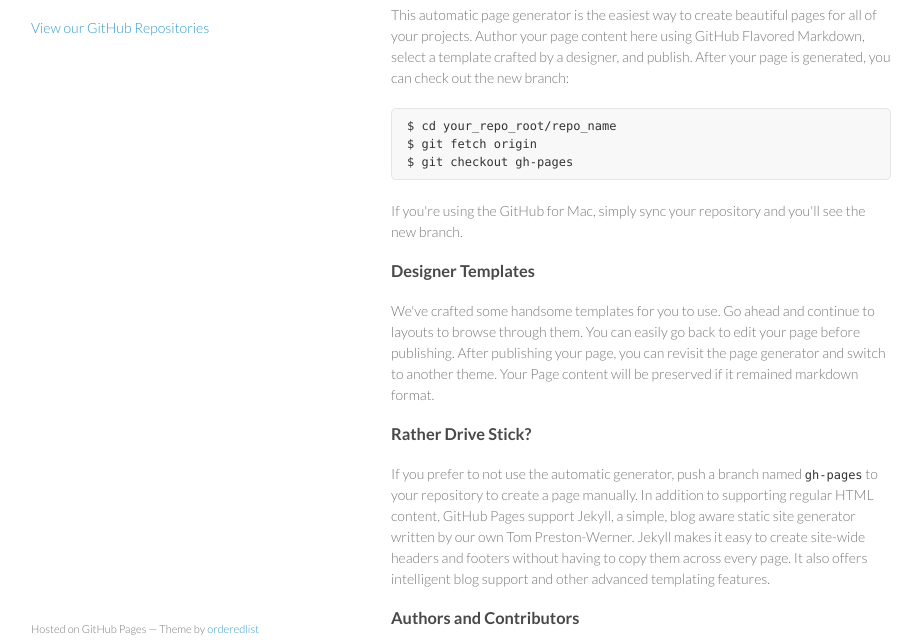
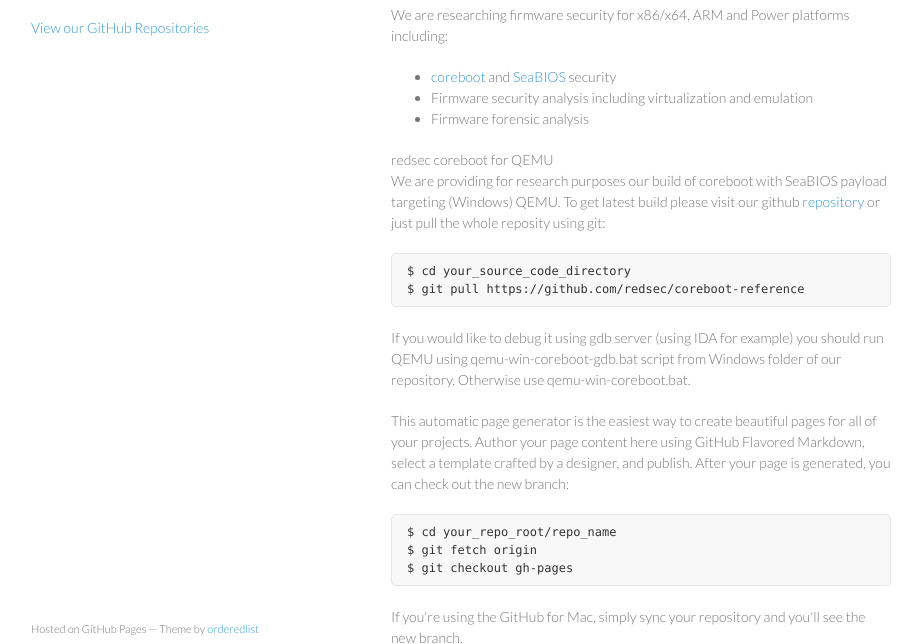
Before and after one commit to redsec/redsec.github.io, a plain HTML site: page index.html in a window 1280 px wide. Shown: the part 92-736 px from the top of the page, without its empty margins (179-1101 px from the left). Drawn offline with Linux system fonts and the light colour scheme.

Commit message:
Update index.html

```diff
--- a/index.html
+++ b/index.html
@@ -25,6 +25,26 @@
       <section>
         <h3>
 <a name="welcome-to-github-pages" class="anchor" href="#welcome-to-github-pages"><span class="octicon octicon-link"></span></a>redsec zone: firmware security research</h3>
+<p>We are researching firmware security for x86/x64, ARM and Power platforms including:
+<ul>
+<li><a href="http://www.coreboot.org">coreboot</a> and <a href="http://www.seabios.org">SeaBIOS</a> security</li>
+<li>Firmware security analysis including virtualization and emulation</li>
+<li>Firmware forensic analysis</li>
+</ul>
+</p>
+
+<a name="redec-coreboot" class="anchor" href="#welcome-to-github-pages"><span class="octicon octicon-link"></span></a>redsec coreboot for QEMU</h3>
+<p>
+We are providing for research purposes our build of coreboot with SeaBIOS payload targeting (Windows) QEMU.
+To get latest build please visit our github <a href="https://github.com/redsec/coreboot-reference">repository</a> or just pull the whole reposity using git:
+</p>
+<pre><code>$ cd your_source_code_directory
+$ git pull https://github.com/redsec/coreboot-reference
+</code></pre>
+
+<p></p>If you would like to debug it using gdb server (using IDA for example) you should run QEMU using qemu-win-coreboot-gdb.bat script from Windows folder of our repository. Otherwise use qemu-win-coreboot.bat.
+</p>
+
 
 <p>This automatic page generator is the easiest way to create beautiful pages for all of your projects. Author your page content here using GitHub Flavored Markdown, select a template crafted by a designer, and publish. After your page is generated, you can check out the new branch:</p>
 
```
